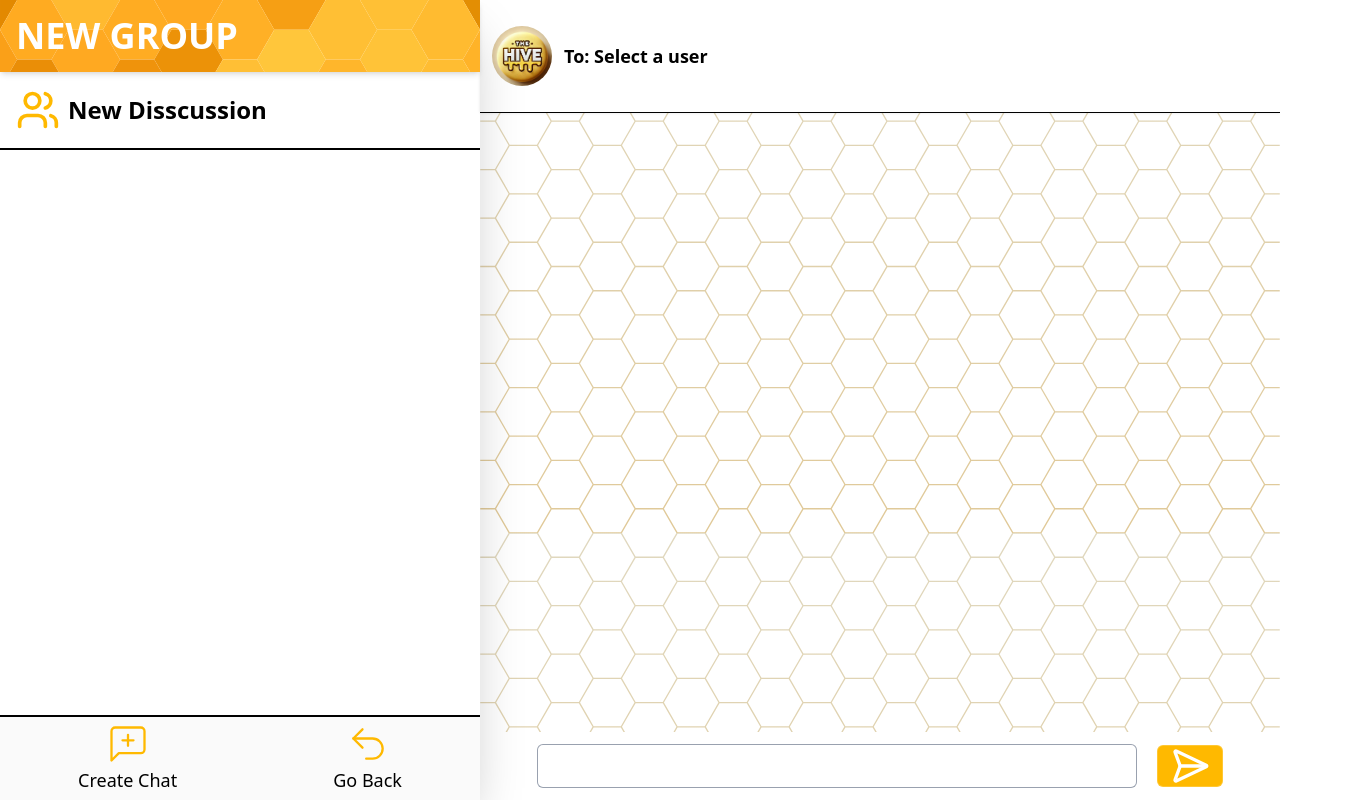
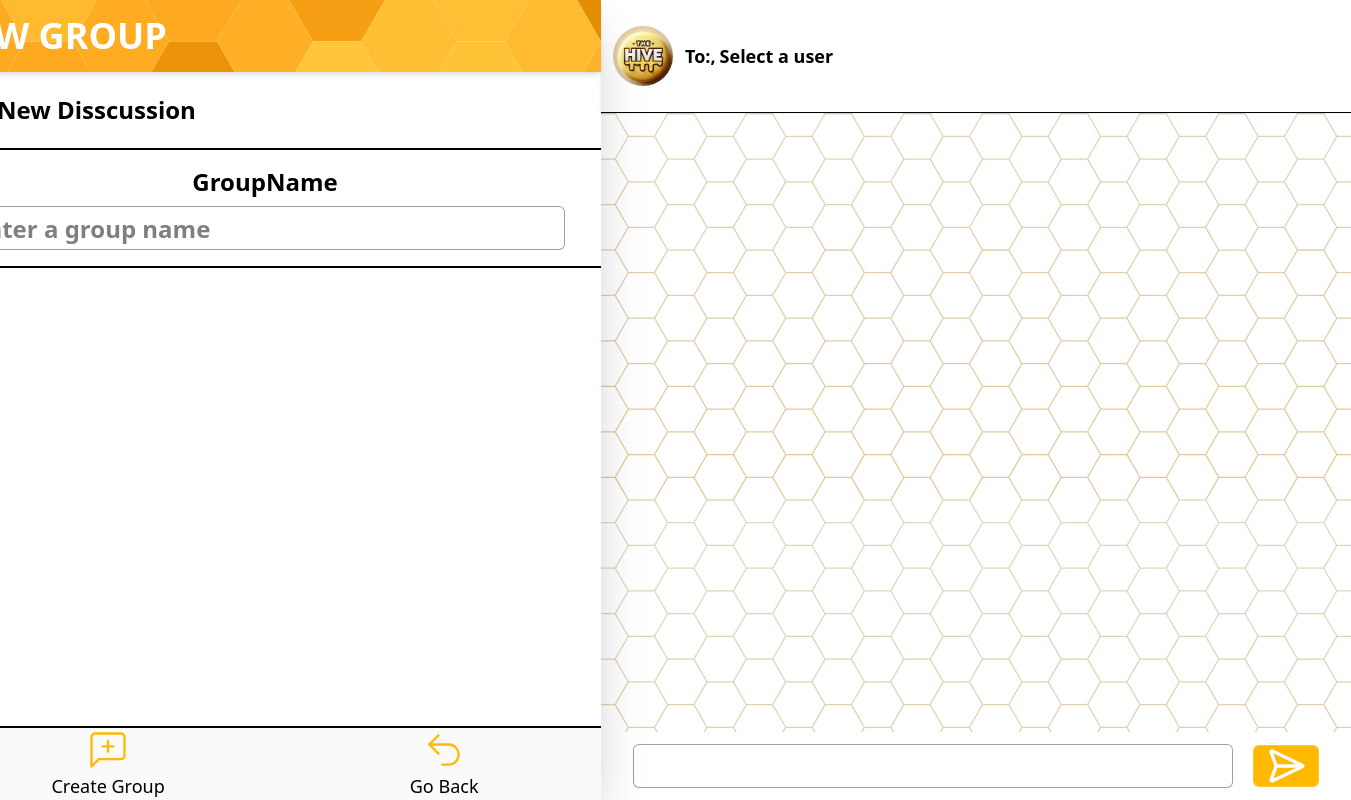
Before and after one commit to Track404/Messaging-app, a React (Vite) app: page /newGroup in a window 1280 px wide. Shown: the whole page, 1351 px wide, since content can reach past the window. Built offline with nearby package versions, Linux system fonts and the light colour scheme.

Commit message:
creation of newGroup with users

```diff
--- a/src/api/group.js
+++ b/src/api/group.js
@@ -25,3 +25,27 @@ export const postMessageGroup = async ({ data, chatId, userId }) => {
     }
   }
 };
+export const createGroup = async ({ data }) => {
+  try {
+    const response = await axiosInstance.post(`/group`, data);
+    return response.data;
+  } catch (error) {
+    if (error.response) {
+      throw error.response;
+    } else {
+      throw new Error('Something went wrong');
+    }
+  }
+};
+export const createManyGroupUsers = async ({ data }) => {
+  try {
+    const response = await axiosInstance.post(`/groupUsers`, data);
+    return response.data;
+  } catch (error) {
+    if (error.response) {
+      throw error.response;
+    } else {
+      throw new Error('Something went wrong');
+    }
+  }
+};
--- a/src/pages/NewDiscussion.jsx
+++ b/src/pages/NewDiscussion.jsx
@@ -132,7 +132,7 @@ function NewDisccusion() {
                     strokeWidth="1.25"
                     className="w-11 h-11 text-amber-400"
                   />
-                  <p className="font-medium text-lg">Create Chat</p>
+                  <p className="font-medium text-lg">Create Group</p>
                 </div>
               </button>
             </form>
--- a/src/pages/NewGroup.jsx
+++ b/src/pages/NewGroup.jsx
@@ -5,7 +5,7 @@ import {
   Undo2,
   Send,
 } from 'lucide-react';
-import Discussion from '../components/discussion';
+import userImg from '../assets/userImg.webp';
 import UserCard from '../components/UserCard';
 
 import { useNavigate } from 'react-router-dom';
@@ -14,13 +14,18 @@ import { CurrentUserContext } from '../context/createContext';
 import { useQueryClient } from '@tanstack/react-query';
 import { useQuery, useMutation } from '@tanstack/react-query';
 import { getAllUsers } from '../api/user';
-import { createChat, postMessageChat } from '../api/chat';
 
+import {
+  createManyGroupUsers,
+  createGroup,
+  postMessageGroup,
+} from '../api/group';
 function NewGroup() {
   const userToken = useContext(CurrentUserContext);
   const queryClient = useQueryClient();
   const [newMessage, setNewmessage] = useState('');
-  const [userSendId, setUserSendId] = useState({ id: '', name: '' });
+  const [groupName, setGroupName] = useState('');
+  const [userSendId, setUserSendId] = useState([{ id: userToken, name: '' }]);
   const navigate = useNavigate();
 
   const { data: allUsers } = useQuery({
@@ -30,32 +35,47 @@ function NewGroup() {
   });
 
   const { mutate: addUserMutation } = useMutation({
-    mutationFn: createChat,
-    onSuccess: (data, variables) => {
-      console.log('Chat created successfully');
+    mutationFn: createGroup,
+    onSuccess: (data, { messageToSend, usersIds }) => {
+      console.log('Group created successfully');
 
-      const chatId = data?.chat?.id;
-      if (chatId && variables.messageToSend) {
-        // Send first message after chat is created
-        addChatMutation({
-          data: { content: variables.messageToSend },
-          chatId: chatId,
-          userId: userToken,
+      const chatId = data?.group?.id;
+      if (chatId) {
+        // Add users to the group
+        addGroupUsersMutation({
+          data: { usersIds, groupId: chatId },
         });
-        queryClient.invalidateQueries(['ChatDetails']);
 
-        // Navigate to the chat
+        if (messageToSend) {
+          // Send the first message after the chat is created
+          addChatMutation({
+            data: { content: messageToSend },
+            chatId: chatId,
+            userId: userToken,
+          });
+        }
+        navigate(`/userDiscussion/group/${chatId}`);
       }
-      navigate(`/userDiscussion/chat/${chatId}`);
+      queryClient.invalidateQueries(['ChatDetails']);
     },
     onError: (error) => {
       console.error('Error creating chat:', error);
     },
   });
 
+  const { mutate: addGroupUsersMutation } = useMutation({
+    mutationFn: createManyGroupUsers,
+    onSuccess: () => {
+      console.log('Group users created successfully');
+    },
+    onError: (error) => {
+      console.error('Error adding users to group:', error);
+    },
+  });
+
   const { mutate: addChatMutation } = useMutation({
     mutationFn: ({ data, chatId, userId }) =>
-      postMessageChat({ data, chatId, userId }),
+      postMessageGroup({ data, chatId, userId }),
     onSuccess: () => {
       console.log('Message sent successfully');
     },
@@ -67,20 +87,26 @@ function NewGroup() {
   const handleSubmit = (e) => {
     e.preventDefault();
 
-    if (!userSendId.id) {
-      console.warn('No user selected for chat.');
+    if (!userSendId.length) {
+      console.warn('No users selected for the group.');
+      return;
+    }
+    if (!groupName) {
+      console.warn('No groupName for the group.');
       return;
     }
 
-    const messageToSend = newMessage; // Store the message in a variable before clearing state
+    const messageToSend = newMessage.trim();
 
     addUserMutation({
-      data: { firstUserId: userToken, secondUserId: userSendId.id },
-      messageToSend, // Pass the message along with the mutation
+      data: { name: groupName },
+      messageToSend,
+      usersIds: userSendId.map((user) => user.id),
     });
 
-    setUserSendId({ id: '', name: '' });
-    setNewmessage(''); // Clear input field
+    setUserSendId([{ id: userToken, name: '' }]);
+    setGroupName('');
+    setNewmessage('');
   };
 
   return (
@@ -92,10 +118,29 @@ function NewGroup() {
               NEW GROUP
             </h2>
           </div>
-          <div className="border-b-2 text-2xl font-bold p-4">
+          <button
+            onClick={() => {
+              navigate('/newDiscussion');
+            }}
+            className="border-b-2 text-2xl font-bold p-4"
+          >
             <div className="flex items-center gap-2 ">
               <Users className="w-11 h-11 text-amber-400" />
               <h2>New Disscussion</h2>
+            </div>
+          </button>
+          <div className="border-b-2 text-2xl font-bold p-4">
+            <div className="flex flex-col items-center gap-2 ">
+              <label htmlFor="groupName">GroupName</label>
+              <input
+                type="text"
+                id="groupName"
+                name="groupName"
+                placeholder="Enter a group name"
+                className="block w-full h-10 ml-5 mr-5 bg-white rounded-md py-1.5 px-2 ring-1 ring-inset ring-gray-400 focus:text-gray-800 focus:outline-amber-400 xl:h-11 xl:w-150"
+                value={groupName}
+                onChange={(e) => setGroupName(e.target.value)}
+              />
             </div>
           </div>
           <div className="h-full  overflow-auto">
@@ -106,7 +151,10 @@ function NewGroup() {
                     key={user.id}
                     name={user.name}
                     onClick={() => {
-                      setUserSendId({ id: user.id, name: user.name });
+                      setUserSendId([
+                        ...userSendId,
+                        { id: user.id, name: user.name },
+                      ]);
                     }}
                   />
                 );
@@ -116,7 +164,19 @@ function NewGroup() {
           <div className="border-t-2 text-2xl font-bold p-4 md:hidden">
             <div className="flex items-center gap-2 ">
               <Send className="w-11 h-11 text-amber-400" />
-              To: {userSendId?.name || 'Select a user'}
+              <h2 className=" flex font-bold text-lg ">
+                To:
+                {userSendId.map((user) => {
+                  return (
+                    <>
+                      <p key={user.id} className="pr-1">
+                        {user.name},
+                      </p>
+                    </>
+                  );
+                })}
+                Select a user
+              </h2>
             </div>
           </div>
           <div className="flex justify-around items-center border-t-2 h-30 bg-neutral-50 ">
@@ -127,7 +187,7 @@ function NewGroup() {
                     strokeWidth="1.25"
                     className="w-11 h-11 text-amber-400"
                   />
-                  <p className="font-medium text-lg">Create Chat</p>
+                  <p className="font-medium text-lg">Create Group</p>
                 </div>
               </button>
             </form>
@@ -151,7 +211,29 @@ function NewGroup() {
         <div className="hidden w-0 md:flex md:flex-col md:w-full md:h-screen">
           <div className="flex flex-col w-full h-screen md:bg-[url(./assets/messageBackgournd.svg)] md:bg-contain">
             <div className="bg-white w-full shadow-3xl border-b-1">
-              <Discussion name={`To: ${userSendId?.name || 'Select a user'}`} />
+              <div className="flex w-full h-28  items-center overflow-hidden shadow-sm ">
+                <img
+                  src={userImg}
+                  alt="here"
+                  className="rounded-full h-15 w-15 m-3"
+                />
+
+                <div className="flex-1 min-w-0">
+                  <h2 className=" flex font-bold text-lg ">
+                    To:
+                    {userSendId.map((user) => {
+                      return (
+                        <>
+                          <p key={user.id} className="pr-1">
+                            {user.name},
+                          </p>
+                        </>
+                      );
+                    })}
+                    Select a user
+                  </h2>
+                </div>
+              </div>
             </div>
 
             <div className="flex flex-col-reverse overflow-y-auto w-full flex-grow"></div>
```
